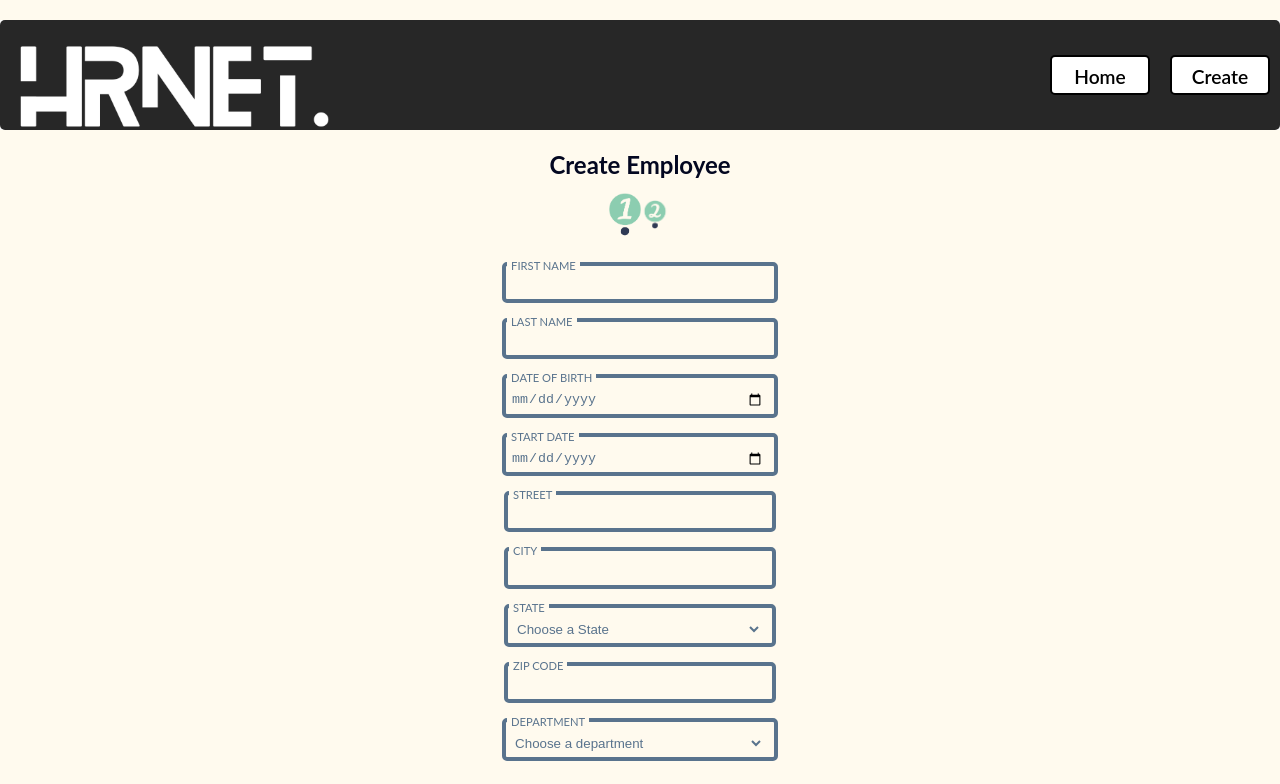
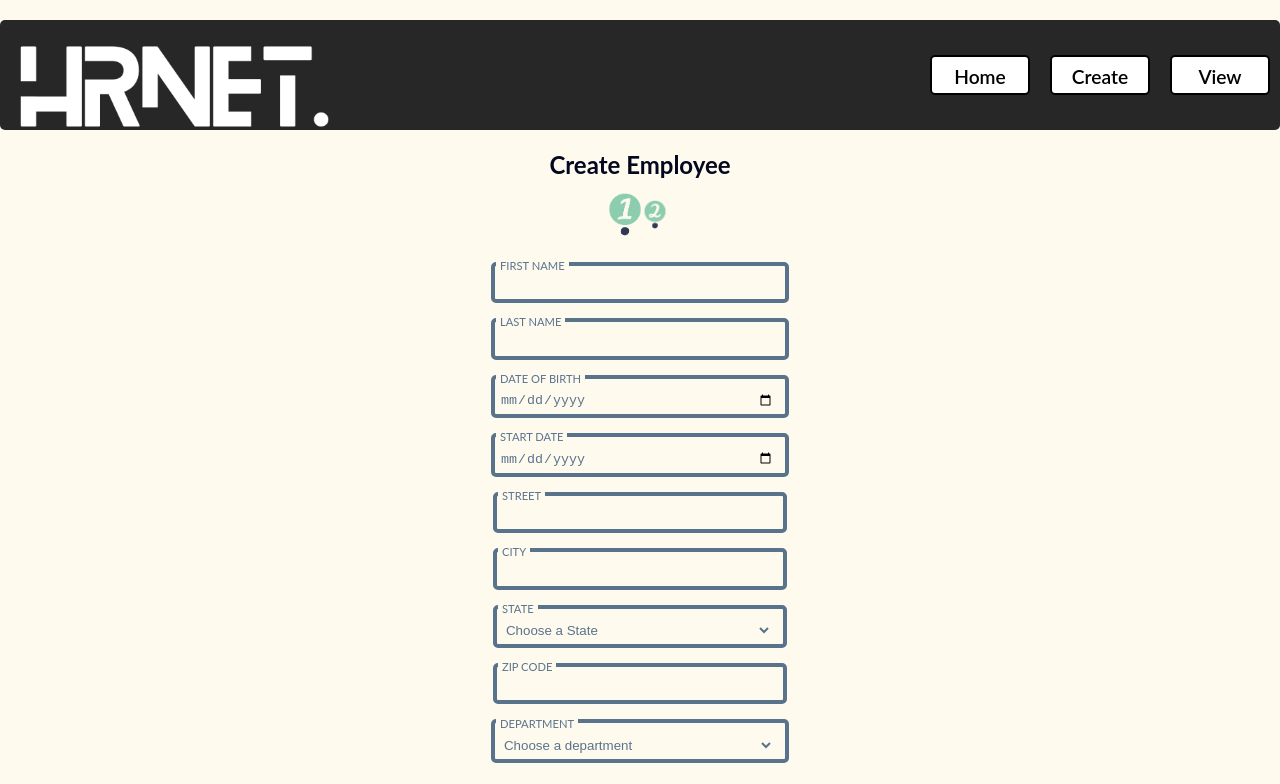
Before and after one commit to FilizHakan/P14_HRNet, a React (Create React App) app in the folder hrnet/: page /#/employee-create-form in a window 1280 px wide. Shown: the top 784 px of the page. Built offline with nearby package versions, Linux system fonts and the light colour scheme.

Commit message:
Corrected table for EmployeeList page

```diff
--- a/hrnet/src/components/Header.jsx
+++ b/hrnet/src/components/Header.jsx
@@ -37,6 +37,13 @@ export default function Header ()
                     >
                         Create
                     </Link>
+                    <Link
+                        title="Create Employee Form"
+                        className="navBtn"
+                        to="/employee-list"
+                    >
+                        View
+                    </Link>
                 </nav>
             </div>
         </div>
--- a/hrnet/src/pages/EmployeeList.jsx
+++ b/hrnet/src/pages/EmployeeList.jsx
@@ -1,14 +1,14 @@
 import React from "react";
-//import { useSelector } from "react-redux";
-//import { formDataSelector } from "../redux/selector";
+import { useSelector } from "react-redux";
+import { formDataSelector } from "../redux/selector";
 import { Link } from "react-router-dom";
 
-//import moment from "moment";
+import moment from "moment";
 
-//import { DataGrid } from "@mui/x-data-grid";
+import { DataGrid } from "@mui/x-data-grid";
 
-//import escapeRegExp from "../utils/tableData/escapeRegExp";
-//import QuickSearchToolbar from "../utils/tableData/QuickSearch";
+import escapeRegExp from "../utils/tableData/escapeRegExp";
+import QuickSearchToolbar from "../utils/tableData/QuickSearch";
 import Header from "../components/Header";
 import Loader from "../pages/Loader";
 
@@ -20,11 +20,12 @@ import numberTwoDot from "../assets/numberTwoDot.png";
  * @description create the page for the table caontaining the list of employees
  * @returns {JSX.Element}
  */
-export default function List()
+export default function EmployeeList()
 {
-  /*const employeeInfo = useSelector(formDataSelector);
+  const employeeInfo = useSelector(formDataSelector);
   const rows = [];
   const rowsLength = employeeInfo.rows.length;
+  console.log(employeeInfo)
 
 
   // Which information will be filled up, regarding each row and column in the table
@@ -112,7 +113,7 @@ export default function List()
     {
       setGridRows(gridRows)
     }, [gridRows]);
-    */
+
 
     return (
       <div>
@@ -139,11 +140,7 @@ export default function List()
                 </img>
             </Link>
         </div>
-      </div>
-    )
-};
-
-        /*<div id="table" className="tableContainer">
+        <div id="table" className="tableContainer">
           <DataGrid
             className="tableSize"
             columns={gridColumns}
@@ -154,8 +151,11 @@ export default function List()
               {
                 value: search,
                 onChange: (event) => searchingRequest(event.target.value),
-                clearSearch: () => searchingRequest(""),
+                clearSearch: () => searchingRequest(" "),
               }
             }}
           />
-        </div>*/
+        </div>
+      </div>
+    )
+};
--- a/hrnet/src/pages/Form.jsx
+++ b/hrnet/src/pages/Form.jsx
@@ -52,7 +52,7 @@ export default function Form ()
     }, []);
 
     // Set the initial state
-    const [formData, setFormData] = useState ({
+    const [formData, setFormData] = useState({
         firstName: "",
         lastName: "",
         birth: "",
@@ -79,26 +79,16 @@ export default function Form ()
     const onSubmit = (el) =>
     {
     el.preventDefault();
-    store.dispatch (
-      formDataAction ({
-        firstName: setFormData.firstName,
-        lastName: setFormData.lastName,
-        birth: setFormData.birth,
-        startDate: setFormData.startDate,
-        street: setFormData.street,
-        city: setFormData.city,
-        state: setFormData.state,
-        zipCode: setFormData.zipCode,
-        department: setFormData.department,
-      })
-    )
-    store.dispatch(employeeCreatedAction(true))
+    store.dispatch(formDataAction(formData));
+    store.dispatch(employeeCreatedAction(true));
     };
 
     return (
         <div>
             <Loader />
             <Header />
+
+            <div className="form">
 
                 <h2>Create Employee</h2>
 
@@ -256,7 +246,7 @@ export default function Form ()
                         </button>
                     </form>
                 </div>
-
+            </div>
         <Footer />
     </div>
     )
--- a/hrnet/src/redux/selector.js
+++ b/hrnet/src/redux/selector.js
@@ -1,3 +1,3 @@
 export const EmployeeCreatedSelector = (state) => state.employeeCreated;
 
-export const formDataSelector = (state) => state.dataForm;
+export const formDataSelector = (state) => state.formData;
--- a/hrnet/src/redux/store.js
+++ b/hrnet/src/redux/store.js
@@ -11,4 +11,4 @@ const store = configureStore
   }
 });
 
-export default store
+export default store;
--- a/hrnet/src/style.css
+++ b/hrnet/src/style.css
@@ -147,7 +147,6 @@ h2 {
   flex-direction: column;
   align-items: center;
   justify-content: center;
-  padding: 0px 40px 30px 40px;
 }
 
 form {
```
Also changed, not shown: hrnet/src/components/ModalDisplay.jsx (+5 -5 lines), hrnet/src/redux/employeeCreated.js (+11 -7 lines), hrnet/src/redux/formData.js (+10 -7 lines). Lines whose indentation alone changed are shown as unchanged.
